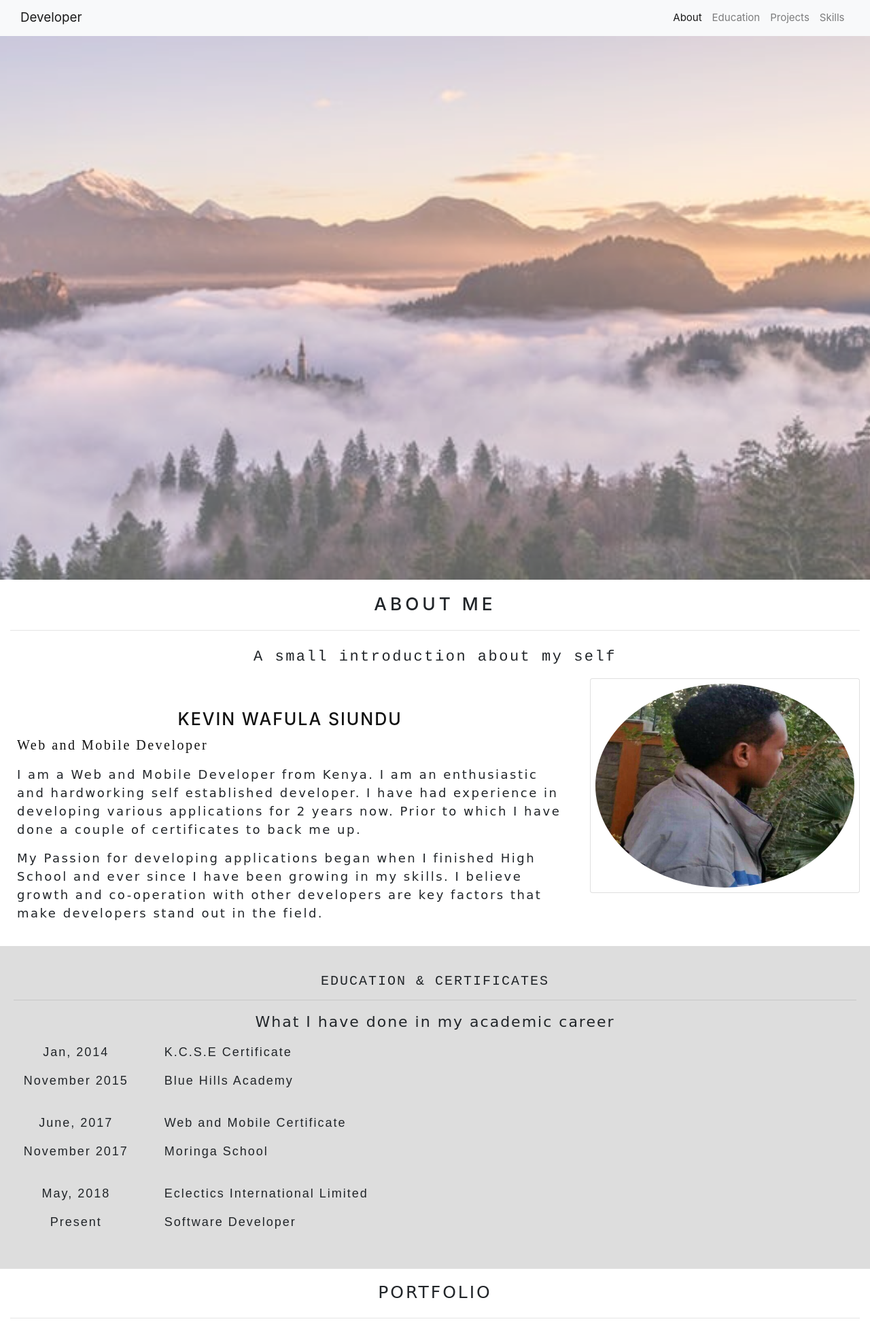
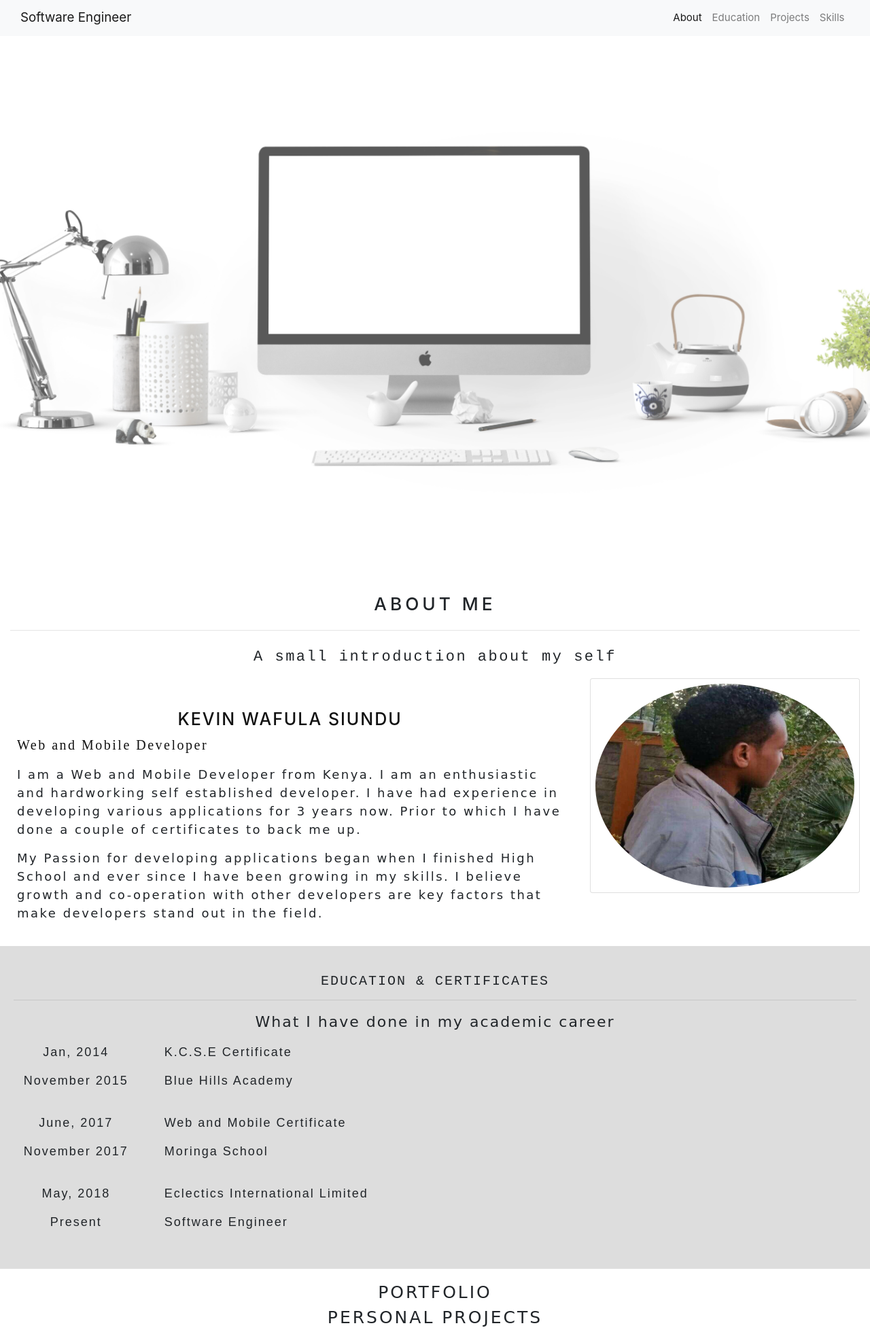
Before and after one commit to rahmakevo/portfolio, a plain HTML site: page index.html in a window 1280 px wide. Shown: the top 1957 px of the page at 68% size. Drawn offline with nearby package versions, Linux system fonts and the light colour scheme; a script that the page names is missing.

Commit message:
working on look and feel of portfolio

```diff
--- a/assets/css/master.css
+++ b/assets/css/master.css
@@ -14,7 +14,7 @@ body, html {
 
 }
 .bg1 {
-  background-image: url("../gallery/background.jpg");
+  background-image: url("../gallery/portfolio.jpg");
   height: 100%;
 }
 
--- a/index.html
+++ b/index.html
@@ -25,8 +25,9 @@
     <!-- Top NavBar -->
     <nav class="navbar navbar-expand-md navbar-light bg-light sticky-top">
       <div class="container-fluid">
-      <a href="#" class="navbar-brand">Developer</a>
-      <button type="button" class="navbar-toggler" data-toggle="collapse" data-target="#navbarDev" aria-controls="navbarDev" aria-expanded="false" aria-label="Toggle Navigation">
+        <a href="#" class="navbar-brand">Software Engineer</a>
+        <button type="button" class="navbar-toggler" data-toggle="collapse" data-target="#navbarDev" aria-controls="navbarDev" aria-expanded="false"
+          aria-label="Toggle Navigation">
           <span class="navbar-toggler-icon"></span>
         </button>
         <div class="collapse navbar-collapse" id="navbarDev">
@@ -68,10 +69,14 @@
           <h5>Kevin Wafula Siundu</h5>
           <p id="par1">Web and Mobile Developer</p>
           <p id="row2">
-          I am a Web and Mobile Developer from Kenya. I am an enthusiastic and hardworking self established developer. I have had experience in developing various applications for 2 years now. Prior to which I have done a couple of certificates to back me up.
+            I am a Web and Mobile Developer from Kenya. I am an enthusiastic and hardworking self established developer. I have had experience
+            in developing various applications for 3 years now. Prior to which I have done a couple of certificates to back
+            me up.
           </p>
           <p id="row2">
-          My Passion for developing applications began when I finished High School and ever since I have been growing in my skills. I believe growth and co-operation with other developers are key factors that make developers stand out in the field.
+            My Passion for developing applications began when I finished High School and ever since I have been growing in my skills.
+            I believe growth and co-operation with other developers are key factors that make developers stand out in the
+            field.
           </p>
         </div>
 
@@ -129,7 +134,7 @@
           </div>
           <div class="col-xs-12 col-sm-12 col-md-12 col-lg-8" id="edu3">
             <p>Eclectics International Limited</p>
-          <p>Software Developer</p>
+            <p>Software Engineer</p>
           </div>
         </div>
       </section>
@@ -138,6 +143,7 @@
     <!-- Project Section -->
     <div class="container-fluid" id="project">
       <h5 class="text-center visible" id="proj1">portfolio</h5>
+      <h3 class="text-center visible" id="proj1">personal projects</h3>
       <hr class="my-4">
       <p class="text-center visible" id="proj2">I point my achievements as :</p>
 
@@ -372,7 +378,8 @@
       </nav>
     </footer>
 
-  <script src="https://cdnjs.cloudflare.com/ajax/libs/popper.js/1.12.9/umd/popper.min.js" integrity="sha384-ApNbgh9B+Y1QKtv3Rn7W3mgPxhU9K/ScQsAP7hUibX39j7fakFPskvXusvfa0b4Q" crossorigin="anonymous"></script>
+    <script src="https://cdnjs.cloudflare.com/ajax/libs/popper.js/1.12.9/umd/popper.min.js" integrity="sha384-ApNbgh9B+Y1QKtv3Rn7W3mgPxhU9K/ScQsAP7hUibX39j7fakFPskvXusvfa0b4Q"
+      crossorigin="anonymous"></script>
   </body>
 
 </html>
```
Also changed, not shown: assets/gallery/portfolio.jpg (added). Lines whose indentation alone changed are shown as unchanged.
